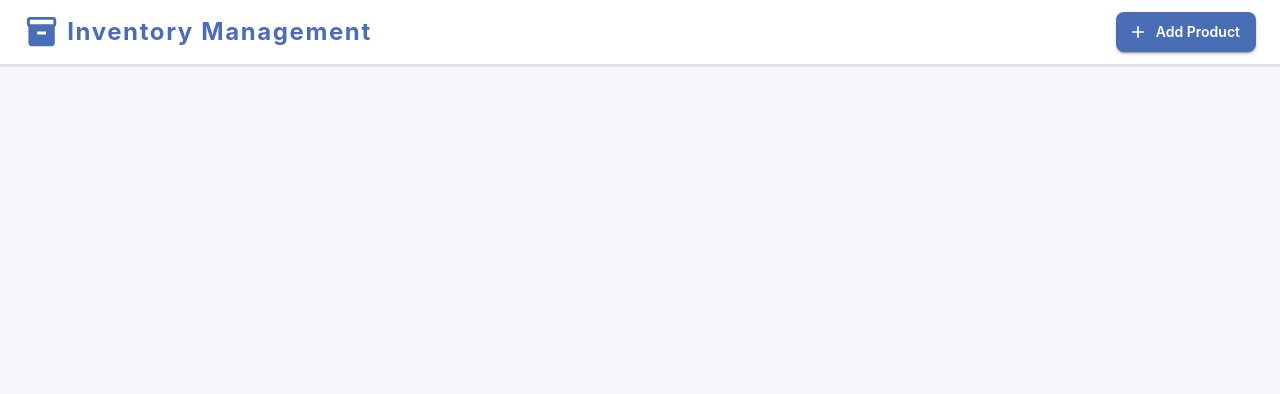
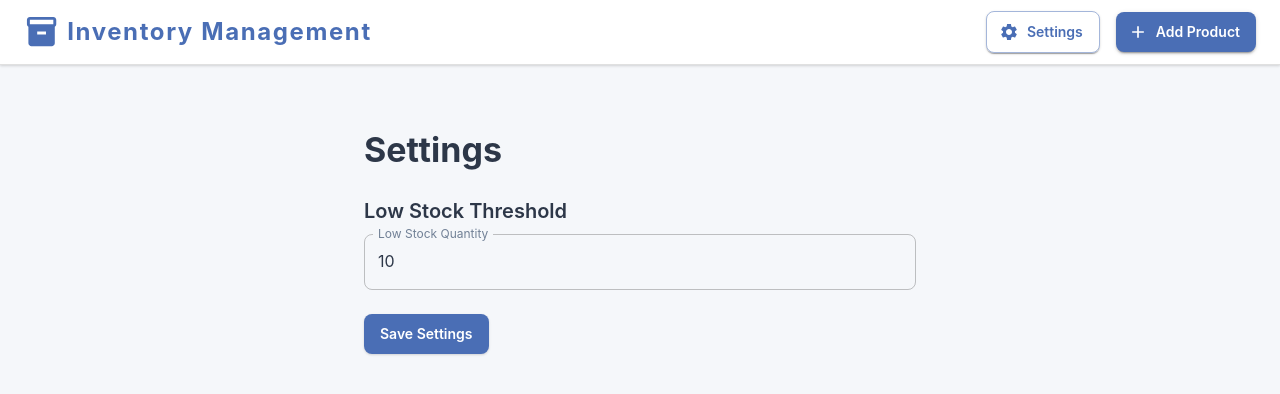
Before and after one commit to mrudul-UmassD/Inventory-Management-System, a React (Create React App) app in the folder client/: page /settings in a window 1280 px wide. Shown: the top 394 px of the page. Built offline with nearby package versions, Linux system fonts and the light colour scheme.

Commit message:
add settings, context use Context

```diff
--- a/client/src/App.js
+++ b/client/src/App.js
@@ -5,6 +5,8 @@ import Header from './components/Header';
 import ProductList from './pages/ProductList';
 import ProductForm from './pages/ProductForm';
 import ProductDetail from './pages/ProductDetail';
+import SettingsPage from './pages/SettingsPage';
+import { SettingsProvider } from './context/SettingsContext';
 
 // Create a custom theme
 const theme = createTheme({
@@ -141,6 +143,7 @@ const theme = createTheme({
 
 function App() {
   return (
+    <SettingsProvider>
       <ThemeProvider theme={theme}>
         <CssBaseline />
         <Router>
@@ -151,10 +154,12 @@ function App() {
               <Route path="/products/new" element={<ProductForm />} />
               <Route path="/products/edit/:id" element={<ProductForm />} />
               <Route path="/products/:id" element={<ProductDetail />} />
+              <Route path="/settings" element={<SettingsPage />} />
             </Routes>
           </div>
         </Router>
       </ThemeProvider>
+    </SettingsProvider>
   );
 }
 
--- a/client/src/components/Header.js
+++ b/client/src/components/Header.js
@@ -10,7 +10,7 @@ import {
   useTheme,
   useMediaQuery
 } from '@mui/material';
-import { Add as AddIcon, Inventory as InventoryIcon } from '@mui/icons-material';
+import { Add as AddIcon, Inventory as InventoryIcon, Settings as SettingsIcon } from '@mui/icons-material';
 
 const Header = () => {
   const theme = useTheme();
@@ -46,7 +46,24 @@ const Header = () => {
             </Typography>
           </Link>
 
-          <Box>
+          <Box sx={{ display: 'flex', alignItems: 'center', gap: 2 }}>
+            <Button
+              component={Link}
+              to="/settings"
+              variant="outlined"
+              startIcon={<SettingsIcon />}
+              sx={{
+                fontWeight: 600,
+                boxShadow: 1,
+                transition: 'all 0.2s',
+                '&:hover': {
+                  transform: 'translateY(-2px)',
+                  boxShadow: 3,
+                }
+              }}
+            >
+              Settings
+            </Button>
             <Button
               component={Link}
               to="/products/new"
--- a/client/src/components/ProductItem.js
+++ b/client/src/components/ProductItem.js
@@ -19,6 +19,7 @@ import {
   Warning,
   Error
 } from '@mui/icons-material';
+import { useSettings } from '../context/SettingsContext';
 
 // Styled components for animations and effects
 const StyledTableRow = styled(TableRow)(({ theme }) => ({
@@ -52,6 +53,8 @@ const ProductImage = styled(Avatar)(({ theme }) => ({
 }));
 
 const ProductItem = ({ product, onDelete }) => {
+  const { lowStockThreshold } = useSettings();
+
   const handleDelete = (e) => {
     e.preventDefault();
     if (window.confirm(`Are you sure you want to delete ${product.name}?`)) {
@@ -64,7 +67,7 @@ const ProductItem = ({ product, onDelete }) => {
 
   // Quantity status configuration
   const getQuantityStatus = (qty) => {
-    if (qty > 10) {
+    if (qty > lowStockThreshold) {
       return {
         icon: <CheckCircle fontSize="small" />,
         label: 'In Stock',
--- /dev/null
+++ b/client/src/context/SettingsContext.js
@@ -0,0 +1,15 @@
+import React, { createContext, useContext, useState } from 'react';
+
+const SettingsContext = createContext();
+
+export const SettingsProvider = ({ children }) => {
+  const [lowStockThreshold, setLowStockThreshold] = useState(10);
+
+  return (
+    <SettingsContext.Provider value={{ lowStockThreshold, setLowStockThreshold }}>
+      {children}
+    </SettingsContext.Provider>
+  );
+};
+
+export const useSettings = () => useContext(SettingsContext);
--- a/client/src/pages/ProductDetail.js
+++ b/client/src/pages/ProductDetail.js
@@ -226,7 +226,7 @@ const ProductDetail = () => {
           <StyledCard elevation={3}>
             <Grid container>
               {/* Product Image */}
-              <Grid item xs={12} md={6} sx={{ position: 'relative' }}>
+              <Grid item size={6} xs={12} md={6} sx={{ position: 'relative' }}>
                 <ProductImage
                   component="img"
                   image={product.image_url || defaultImage}
--- /dev/null
+++ b/client/src/pages/SettingsPage.js
@@ -0,0 +1,42 @@
+import React from 'react';
+import { Container, Typography, TextField, Box, Button } from '@mui/material';
+import { useSettings } from '../context/SettingsContext';
+
+const SettingsPage = () => {
+  const { lowStockThreshold, setLowStockThreshold } = useSettings();
+
+  const handleSave = () => {
+    alert('Settings saved successfully!');
+  };
+
+  return (
+    <Container maxWidth="sm" sx={{ py: 4 }}>
+      <Typography variant="h4" component="h1" fontWeight={700} gutterBottom>
+        Settings
+      </Typography>
+      <Box sx={{ mt: 3 }}>
+        <Typography variant="h6" gutterBottom>
+          Low Stock Threshold
+        </Typography>
+        <TextField
+          type="number"
+          value={lowStockThreshold}
+          onChange={(e) => setLowStockThreshold(parseInt(e.target.value) || 0)}
+          label="Low Stock Quantity"
+          fullWidth
+          variant="outlined"
+          sx={{ mb: 3 }}
+        />
+        <Button
+          variant="contained"
+          color="primary"
+          onClick={handleSave}
+        >
+          Save Settings
+        </Button>
+      </Box>
+    </Container>
+  );
+};
+
+export default SettingsPage;
```
Lines whose indentation alone changed are shown as unchanged.
